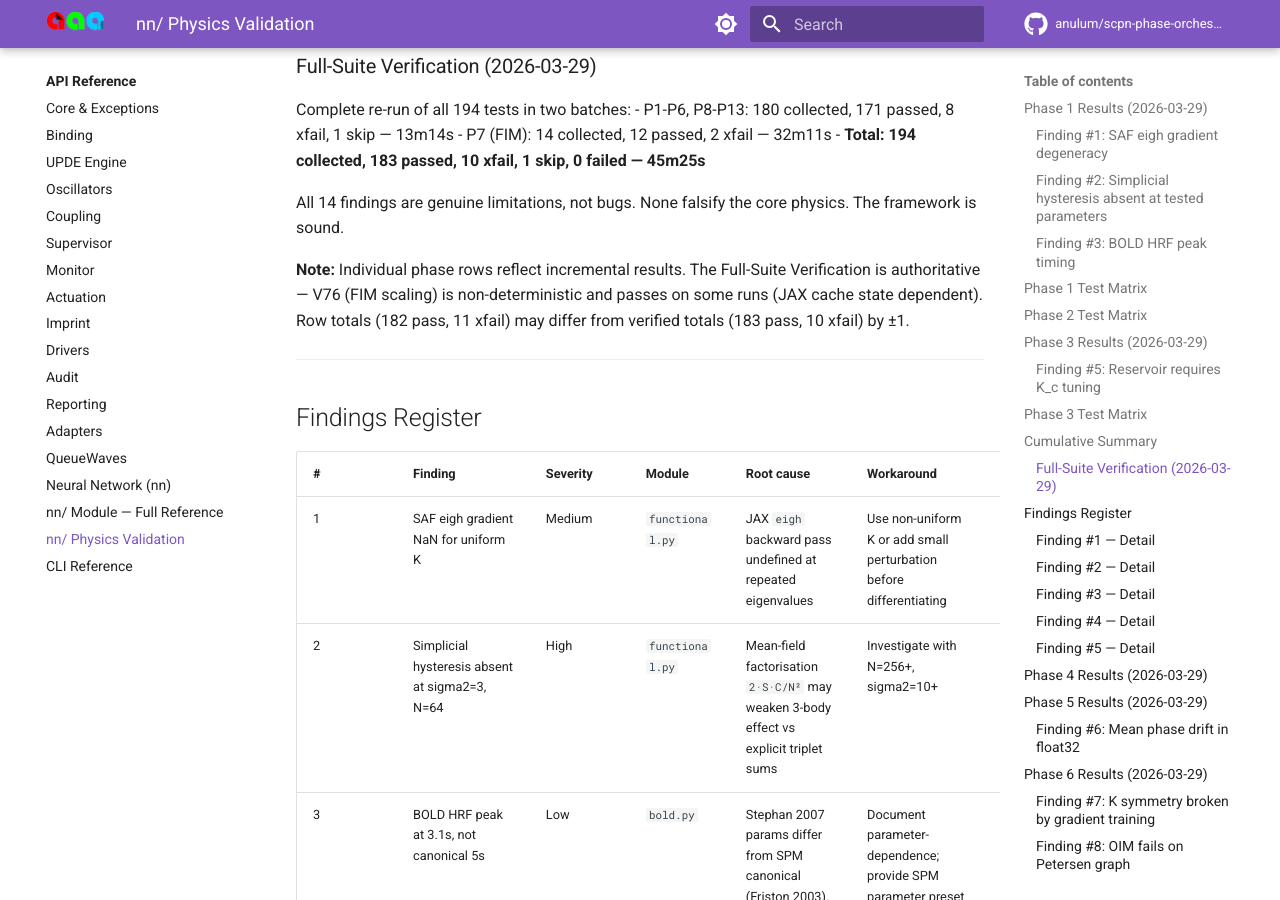
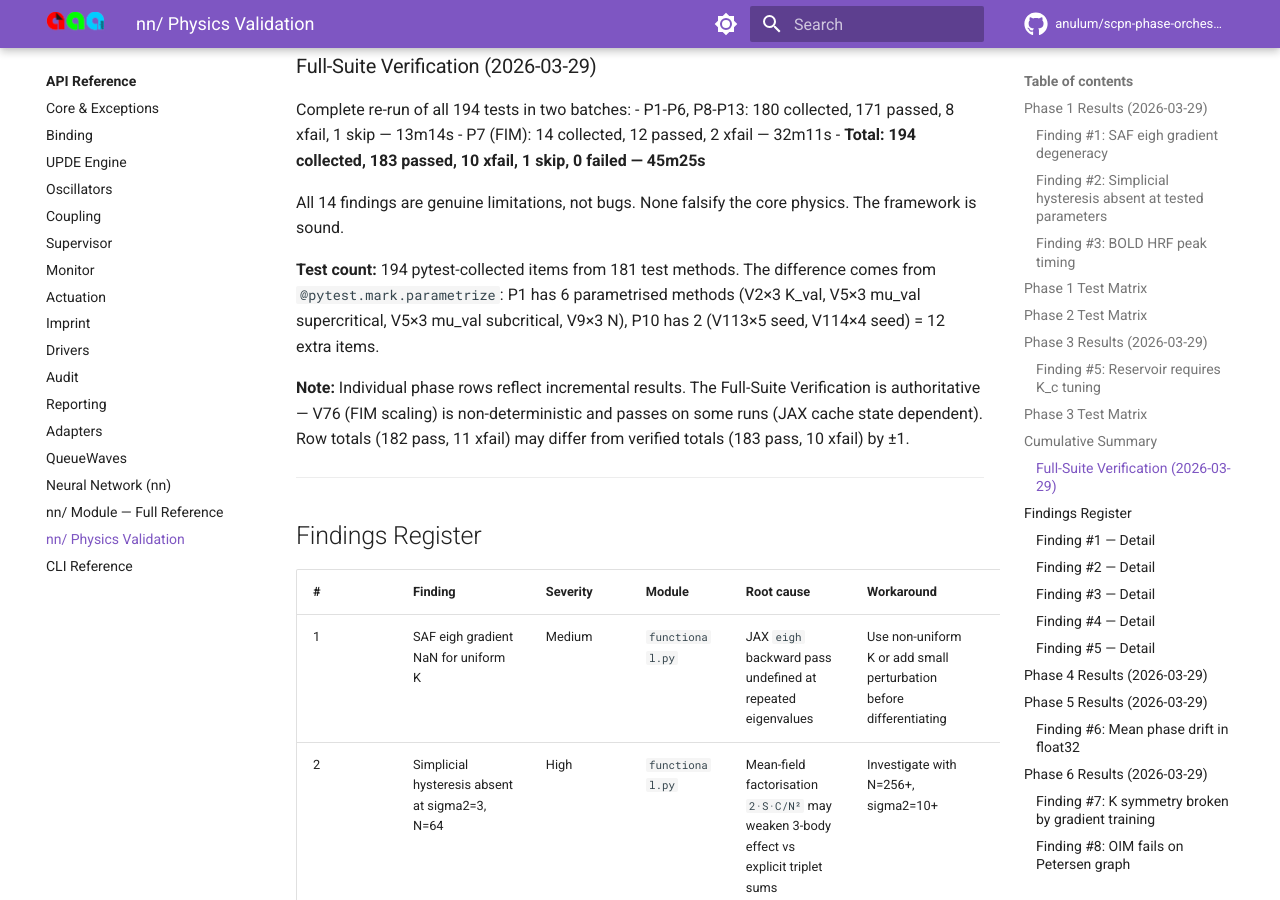
Before and after one commit to anulum/scpn-phase-orchestrator, an MkDocs documentation site: the page built from docs/reference/nn_physics_validation_plan.md, in a window 1280 px wide and 900 px high, scrolled down 6588 px. Built offline with MkDocs 1.6.1 and Material for MkDocs 9.7.7, drawn with Linux system fonts in a browser that asks for light colours; comment, search, counter and statistics services are not loaded.

Commit message:
Deep audit fixes: ROADMAP, VALIDATION, CONTRIBUTING, test count clarity
ROADMAP.md: added 5 completed items to v0.5 section — nn/ physics
validation (194 tests), nn/ documentation, local GPU validation,
FIM validation, cross-project sync.

VALIDATION_REPORT.md: added nn/ physics validation row to test matrix
(194 tests, 183 pass, 10 xfail, 1 skip, 0 hard failures).

CONTRIBUTING.md: fixed SPDX header (© not (c), Šotek not Sotek,
en-dash year ranges). Added "nn/ Module Physics Validation" section
with install instructions and run commands for all 13 phases.

nn_physics_validation_plan.md: documented test count discrepancy
(194 collected = 181 methods + 13 parametrised extras from 6 methods).

Co-Authored-By: Arcane Sapience <protoscience@anulum.li>

```diff
--- a/docs/reference/nn_physics_validation_plan.md
+++ b/docs/reference/nn_physics_validation_plan.md
@@ -162,6 +162,11 @@ Complete re-run of all 194 tests in two batches:
 
 All 14 findings are genuine limitations, not bugs. None falsify the core
 physics. The framework is sound.
+
+**Test count:** 194 pytest-collected items from 181 test methods. The
+difference comes from `@pytest.mark.parametrize`: P1 has 6 parametrised
+methods (V2×3 K_val, V5×3 mu_val supercritical, V5×3 mu_val subcritical,
+V9×3 N), P10 has 2 (V113×5 seed, V114×4 seed) = 12 extra items.
 
 **Note:** Individual phase rows reflect incremental results. The Full-Suite
 Verification is authoritative — V76 (FIM scaling) is non-deterministic and
```
Also changed, not shown: CONTRIBUTING.md (+28 -6 lines), ROADMAP.md (+5 -0 lines), docs/VALIDATION_REPORT.md (+2 -1 lines).
